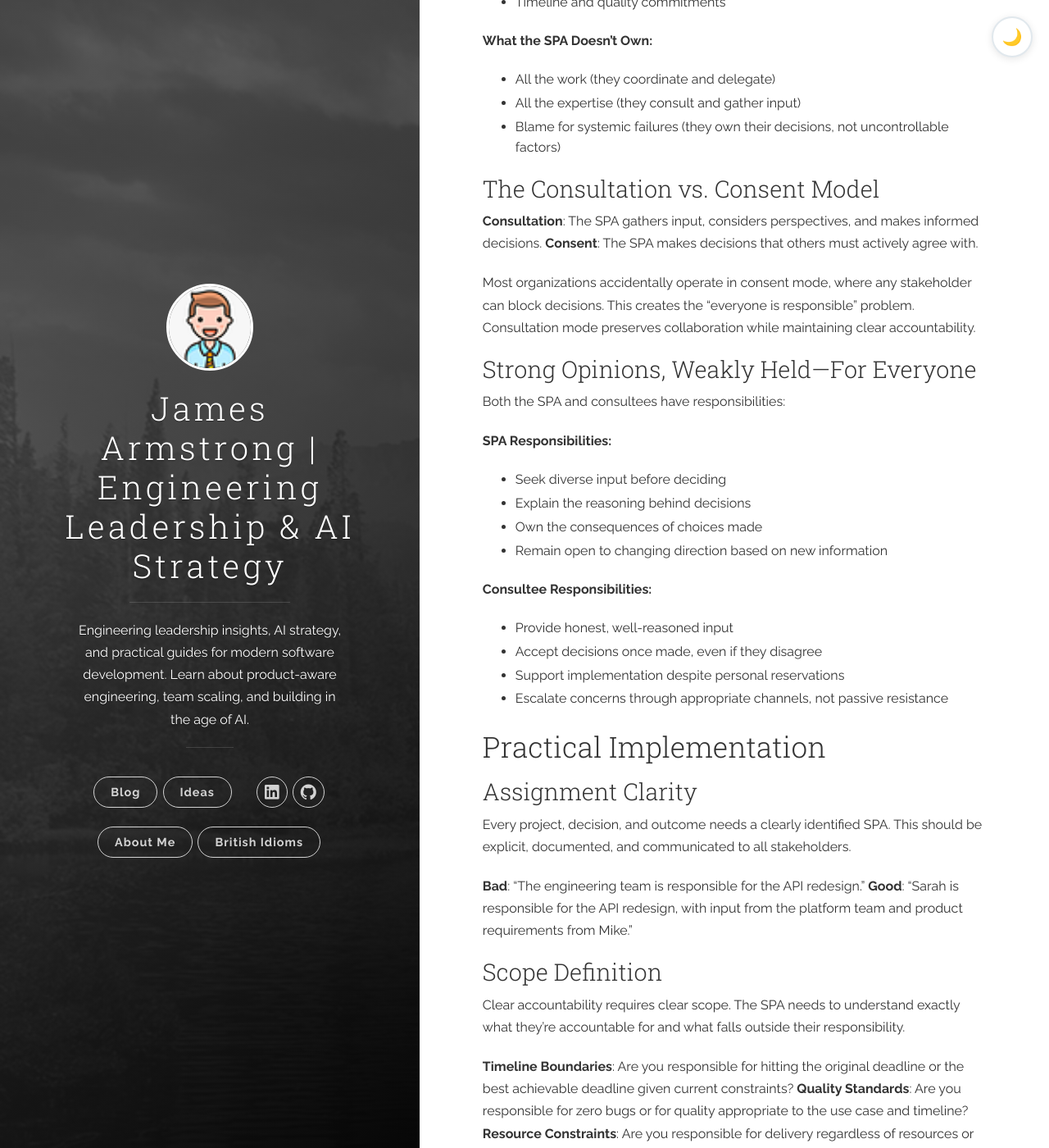
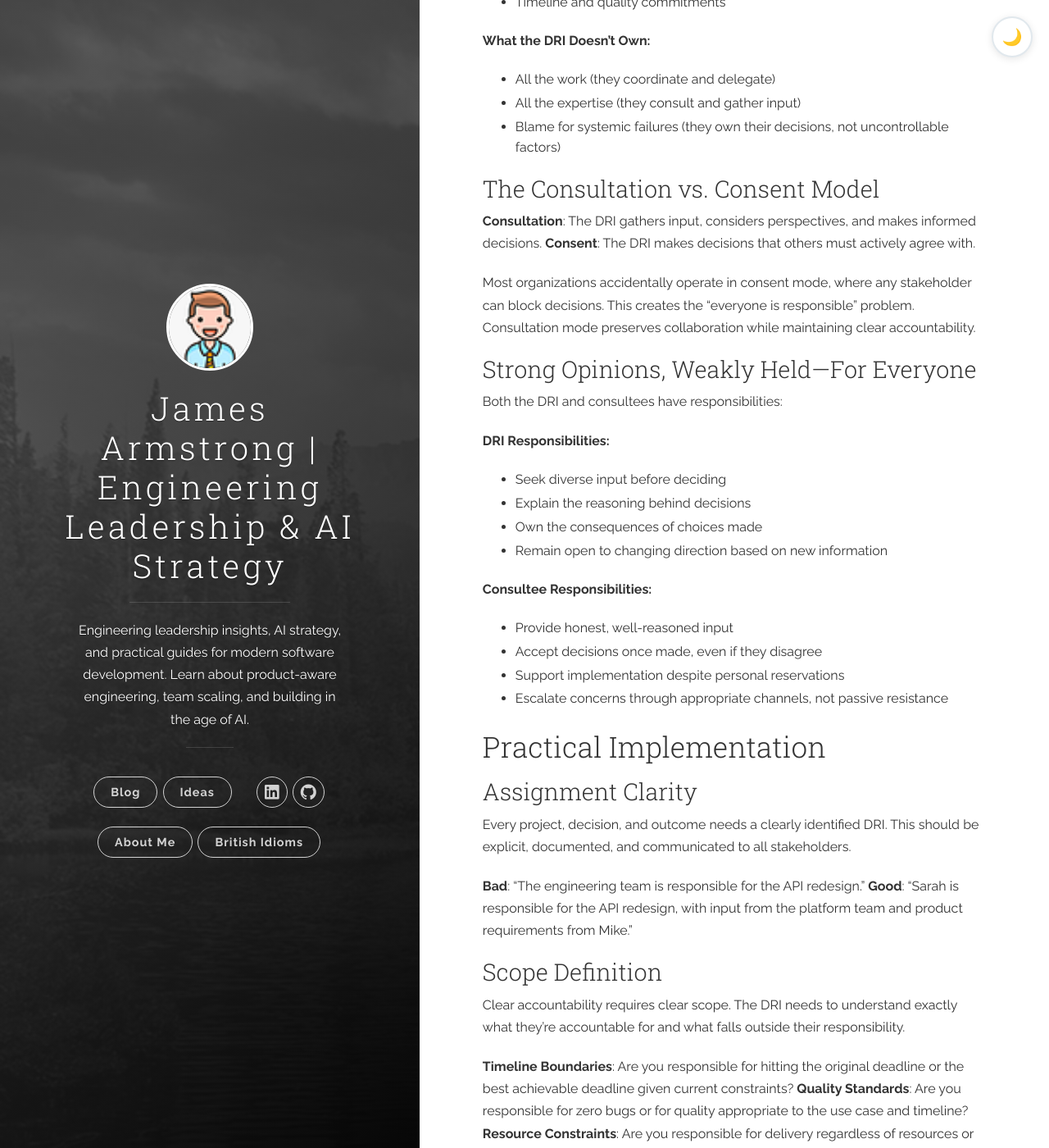
Before and after one commit to nomadicj/nomadicj.github.io, a Jekyll site: the page built from _posts/2024-12-15-If-Everyone-Is-Responsible-No-One-Is-Responsible.md, in a window 1280 px wide and 1400 px high, scrolled down 2293 px. Shown: the whole window at 82% size. Built offline with Jekyll 4.4.1, drawn with Linux system fonts in a browser that asks for light colours; some of the changed text lies outside the part shown.

Commit message:
Replace SPA with DRI terminology throughout accountability article
- Change Single Point of Accountability (SPA) to Directly Responsible Individual (DRI)
- Update all references to use the more common DRI terminology
- Maintain same framework and concepts with standard industry language

```diff
--- a/_posts/2024-12-15-If-Everyone-Is-Responsible-No-One-Is-Responsible.md
+++ b/_posts/2024-12-15-If-Everyone-Is-Responsible-No-One-Is-Responsible.md
@@ -50,34 +50,34 @@ These are valid concerns, but they create a false choice between collaboration a
 
 Clear accountability doesn't eliminate collaboration—it enables it. The key is distinguishing between **consultation** and **responsibility**.
 
-### Single Point of Accountability (SPA)
+### Directly Responsible Individual (DRI)
 
 Every significant decision and outcome needs exactly one person who is ultimately accountable. This doesn't mean they work alone—it means they are responsible for ensuring the right outcome happens.
 
-**What the SPA Owns:**
+**What the DRI Owns:**
 - Final decision-making authority
 - Outcome responsibility (success or failure)
 - Stakeholder communication about decisions
 - Resource allocation and prioritization
 - Timeline and quality commitments
 
-**What the SPA Doesn't Own:**
+**What the DRI Doesn't Own:**
 - All the work (they coordinate and delegate)
 - All the expertise (they consult and gather input)
 - Blame for systemic failures (they own their decisions, not uncontrollable factors)
 
 ### The Consultation vs. Consent Model
 
-**Consultation**: The SPA gathers input, considers perspectives, and makes informed decisions.
-**Consent**: The SPA makes decisions that others must actively agree with.
+**Consultation**: The DRI gathers input, considers perspectives, and makes informed decisions.
+**Consent**: The DRI makes decisions that others must actively agree with.
 
 Most organizations accidentally operate in consent mode, where any stakeholder can block decisions. This creates the "everyone is responsible" problem. Consultation mode preserves collaboration while maintaining clear accountability.
 
 ### Strong Opinions, Weakly Held—For Everyone
 
-Both the SPA and consultees have responsibilities:
+Both the DRI and consultees have responsibilities:
 
-**SPA Responsibilities:**
+**DRI Responsibilities:**
 - Seek diverse input before deciding
 - Explain the reasoning behind decisions
 - Own the consequences of choices made
@@ -93,14 +93,14 @@ Both the SPA and consultees have responsibilities:
 
 ### Assignment Clarity
 
-Every project, decision, and outcome needs a clearly identified SPA. This should be explicit, documented, and communicated to all stakeholders.
+Every project, decision, and outcome needs a clearly identified DRI. This should be explicit, documented, and communicated to all stakeholders.
 
 **Bad**: "The engineering team is responsible for the API redesign."
 **Good**: "Sarah is responsible for the API redesign, with input from the platform team and product requirements from Mike."
 
 ### Scope Definition
 
-Clear accountability requires clear scope. The SPA needs to understand exactly what they're accountable for and what falls outside their responsibility.
+Clear accountability requires clear scope. The DRI needs to understand exactly what they're accountable for and what falls outside their responsibility.
 
 **Timeline Boundaries**: Are you responsible for hitting the original deadline or the best achievable deadline given current constraints?
 **Quality Standards**: Are you responsible for zero bugs or for quality appropriate to the use case and timeline?
@@ -108,7 +108,7 @@ Clear accountability requires clear scope. The SPA needs to understand exactly w
 
 ### Escalation Paths
 
-When the SPA lacks authority to make necessary decisions or access required resources, clear escalation paths prevent accountability from becoming a trap.
+When the DRI lacks authority to make necessary decisions or access required resources, clear escalation paths prevent accountability from becoming a trap.
 
 **Authority Gaps**: What decisions require escalation to leadership?
 **Resource Constraints**: How are resource conflicts resolved?
@@ -130,7 +130,7 @@ Holding someone accountable for outcomes without giving them authority to make n
 
 ## Making It Work in Practice
 
-Start small. Pick one significant decision or project and experiment with clear accountability assignment. Make the SPA explicit, define their authority, and practice the consultation process.
+Start small. Pick one significant decision or project and experiment with clear accountability assignment. Make the DRI explicit, define their authority, and practice the consultation process.
 
 Measure outcomes. Does clear accountability lead to faster decisions? Better outcomes? Reduced conflict? Use data to refine your approach.
 
```
